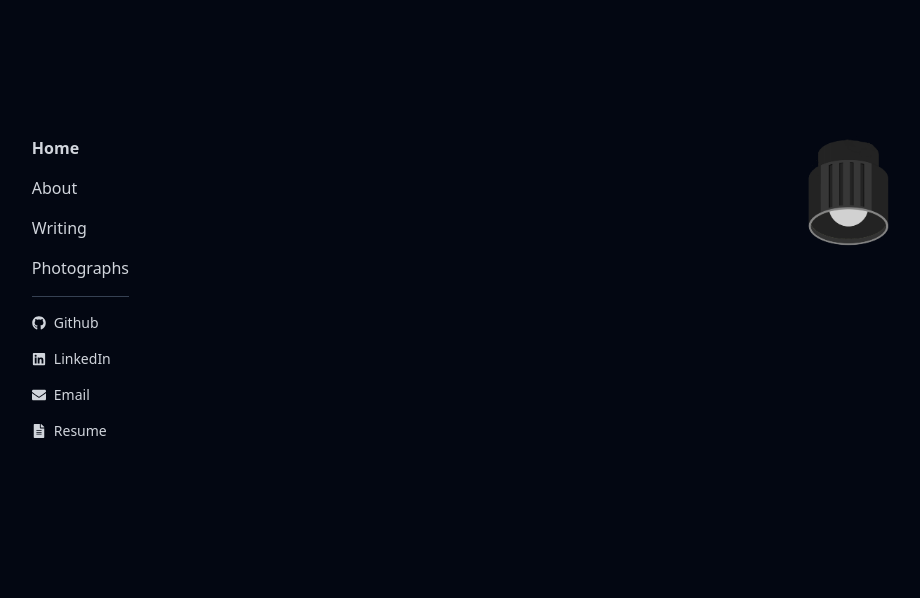
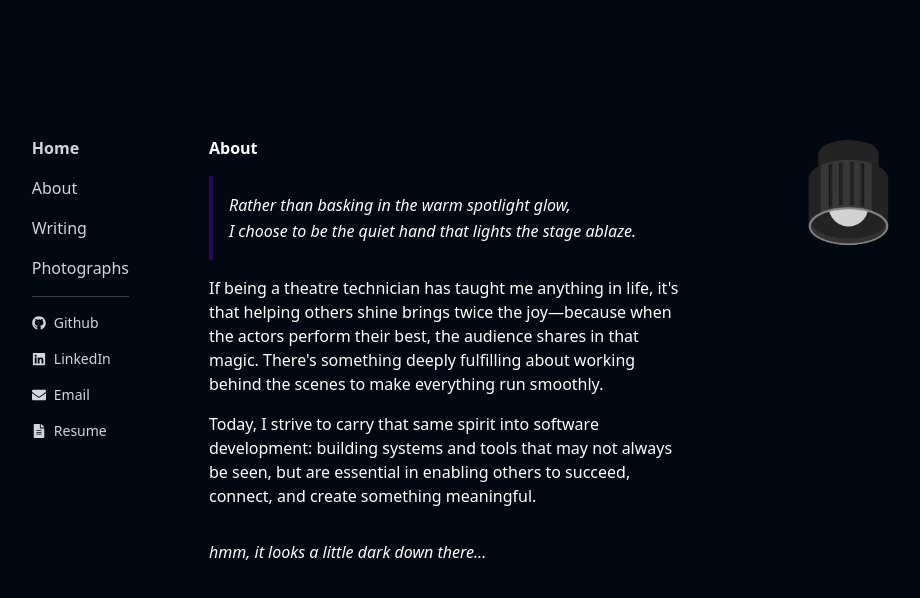
Before and after one commit to vichua2006/personal-site, a React (Vite) app: page /about in a window 1280 px wide. Shown: the top 598 px of the page, without its empty margins (191-1111 px from the left). Built offline with nearby package versions, Linux system fonts and the light colour scheme.

Commit message:
feat: created about page

```diff
--- a/src/App.tsx
+++ b/src/App.tsx
@@ -3,7 +3,7 @@ import Sidebar from "./components/Sidebar";
 import Spotlight from "./components/Spotlight";
 import Home from "./pages/Home";
 import { useState } from "react";
-// import About from './pages/About';
+import About from './pages/About';
 // import Photos from './pages/Photos';
 // import Writing from './pages/Writing';
 
@@ -24,10 +24,10 @@ const App = () => {
 
 
         {/* Main Content Area */}
-        <div className="flex-1 ms-10 md:mx-[30%]">
+        <div className="flex-1 ms-10 md:mx-[30%] mt-30 p-4 min-h-screen ">
           <Routes>
             <Route path="/" element={<Home />} />
-            {/* <Route path="/about" element={<About />} /> */}
+            <Route path="/about" element={<About />} />
             {/* <Route path="/photos" element={<Photos />} /> */}
             {/* <Route path="/writing" element={<Writing />} /> */}
           </Routes>
--- a/src/components/Experience.tsx
+++ b/src/components/Experience.tsx
@@ -54,7 +54,7 @@ const projects = [
 
 const Experience = () => {
   return (
-    <div className="mt-8">
+    <div className="mt-4">
       <div className="space-y-4">
         {projects.map((project, index) => (
           <ProjectCard
--- a/src/pages/About.tsx
+++ b/src/pages/About.tsx
@@ -0,0 +1,50 @@
+import { useEffect } from "react";
+
+const About = () => {
+  useEffect(() => {
+    // Disable scrolling
+    // document.body.style.overflow = "hidden";
+
+    // reset to top of page
+    window.scrollTo(0, 0);
+
+    return () => {
+      // Re-enable scrolling when the component unmounts
+      document.body.style.overflow = "";
+    };
+  }, []);
+  return (
+    <div className="text-white">
+      <div className="font-bold mb-4 ">About</div>
+      <blockquote className="p-4 my-4 border-s-4 border-violet-800/40 dark:bg-violet-950/20">
+        <p className="italic leading-relaxed text-white">
+          Rather than basking in the warm spotlight glow,
+        </p>
+        <p className="italic leading-relaxed text-white">
+          I choose to be the quiet hand that lights the stage ablaze.
+        </p>
+      </blockquote>
+
+      <p className="my-4">
+        If being a theatre technician has taught me anything in life, it's that
+        helping others shine brings twice the joy—because when the actors
+        perform their best, the audience shares in that magic. There's
+        something deeply fulfilling about working behind the scenes to make
+        everything run smoothly.
+      </p>
+
+      <p className="my-4">
+        Today, I strive to carry that same spirit into software development:
+        building systems and tools that may not always be seen, but are
+        essential in enabling others to succeed, connect, and create something
+        meaningful.
+      </p>
+
+      <p className="my-8 italic">
+        hmm, it looks a little dark down there...
+      </p>
+    </div>
+  );
+};
+
+export default About;
--- a/src/pages/Home.tsx
+++ b/src/pages/Home.tsx
@@ -3,6 +3,7 @@ import Header from "../components/Header";
 import Experience from "../components/Experience";
 
 const Home = () => {
+  // TODO: refactor to properly display hidden text
   const [spotlightPosition, setSpotlightPosition] = useState({ x: 0, y: 0 });
 
   const handleMouseMove = (e: MouseEvent) => {
@@ -13,6 +14,9 @@ const Home = () => {
     // Attach mousemove listener to track spotlight position
     window.addEventListener("mousemove", handleMouseMove);
 
+    // reset to top of page
+    window.scrollTo(0, 0);
+
     return () => {
       window.removeEventListener("mousemove", handleMouseMove);
     };
@@ -20,13 +24,26 @@ const Home = () => {
 
   return (
     //TODO: move this to app to standardize all pages
-    <div className="mt-30 p-4 min-h-screen text-white">
+    <div className="text-white">
       <Header />
       <p className="my-4">
-        A CS student @UWaterloo, who currently have no idea what he's doing in
-        life, spending spare time as a devoted rock climber, badminton player,
-        amateur photographer, and a wannabe writer for this site.
-        Also occasionally found to be geeking out at theatre lighting fixtures.
+        A CS student @{" "}
+        <a
+          href="https://uwaterloo.ca/"
+          className="text-violet-400 underline underline-offset-4"
+        >
+          UWaterloo
+        </a>
+        , who currently have no idea what he's doing in life, spending spare
+        time as a devoted rock climber, badminton player, amateur photographer,
+        and a wannabe writer for this site. Also occasionally found to be
+        geeking out at theatre{" "}
+        <a
+          href="https://www.martin.com/en/products/mac-aura"
+          className="text-violet-400 underline underline-offset-4"
+        >
+          lighting fixtures.
+        </a>
       </p>
       <p className="my-4">
         Currently a Backend Developer for{" "}
@@ -36,8 +53,8 @@ const Home = () => {
         >
           Hack the North
         </a>
-        , building to help craft an event where both hackers and organizers can dream big.
-        ⚙️💙
+        , building to help craft an event where both hackers and organizers can
+        dream big. ⚙️💙
       </p>
 
       <p className="my-4">
@@ -50,7 +67,10 @@ const Home = () => {
       <p className="hidden md:block my-4">
         P.S. <i>try turning the light on</i>
       </p>
-      <p className="text-sm italic">(will eventually have things that only show when lit! still in progress 🔧💪)</p>
+      <p className="text-sm italic">
+        (will eventually have things that only show when lit! still in progress
+        🔧💪)
+      </p>
 
       <hr className="border-gray-700 my-8" />
 
@@ -58,17 +78,11 @@ const Home = () => {
         <div className="font-bold">Experience</div>
       </header>
 
-      <blockquote className="p-4 my-4 border-s-4 border-violet-800/40 dark:bg-violet-950/20">
-        <p className="italic leading-relaxed text-white">
-          Rather than basking in the warm spotlight glow,
-        </p>
-        <p className="italic leading-relaxed text-white">
-          I choose to be the quiet hand that lights the stage ablaze.
-        </p>
-      </blockquote>
-      <div style={{
-        clipPath: `circle(150px at ${spotlightPosition.x}px ${spotlightPosition.y}px)`,
-      }}>
+      <div
+        style={{
+          clipPath: `circle(150px at ${spotlightPosition.x}px ${spotlightPosition.y}px)`,
+        }}
+      >
         {/* <p className="italic">hmm but this really ain't that bad ;)</p> */}
       </div>
 
```
